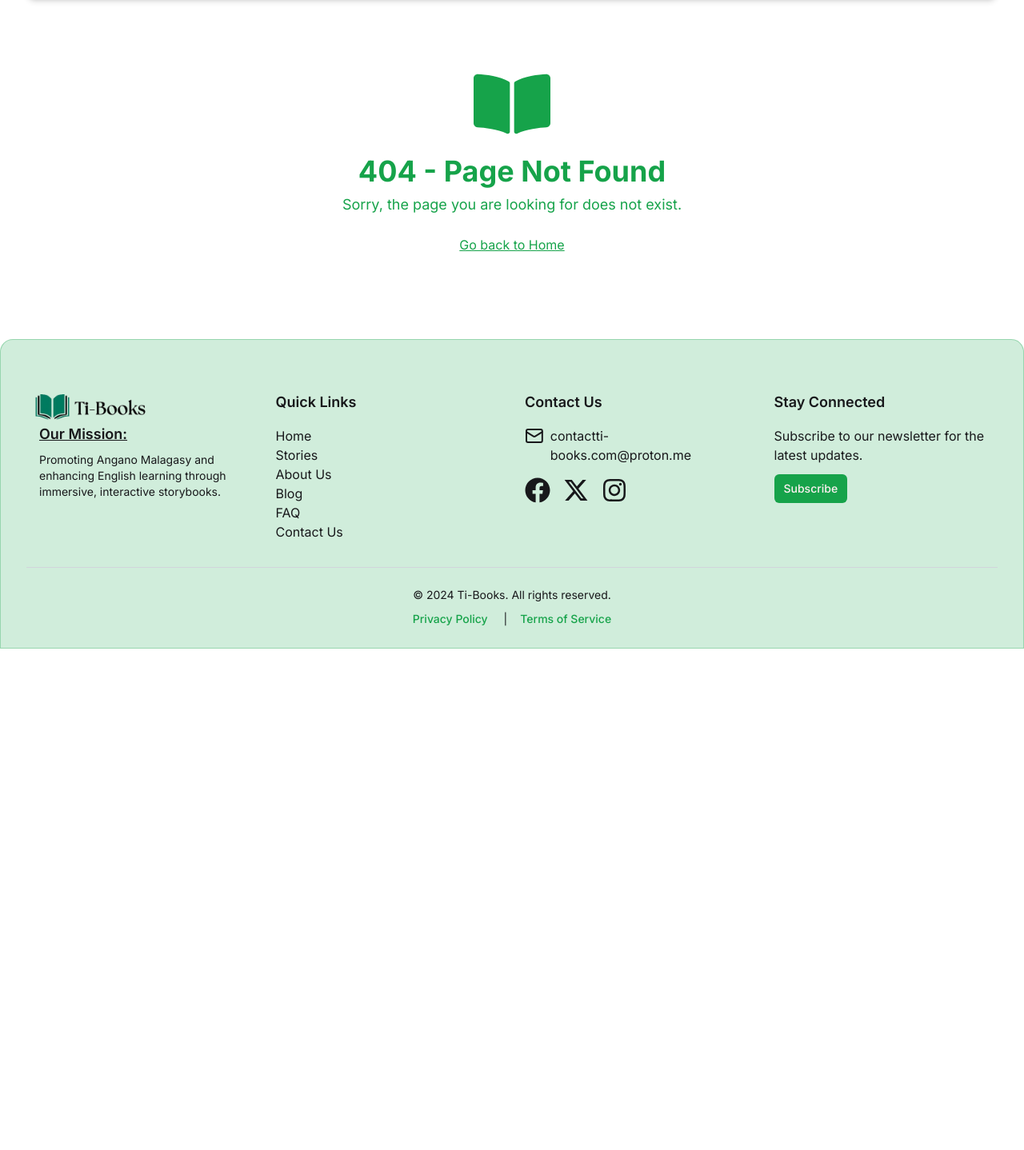
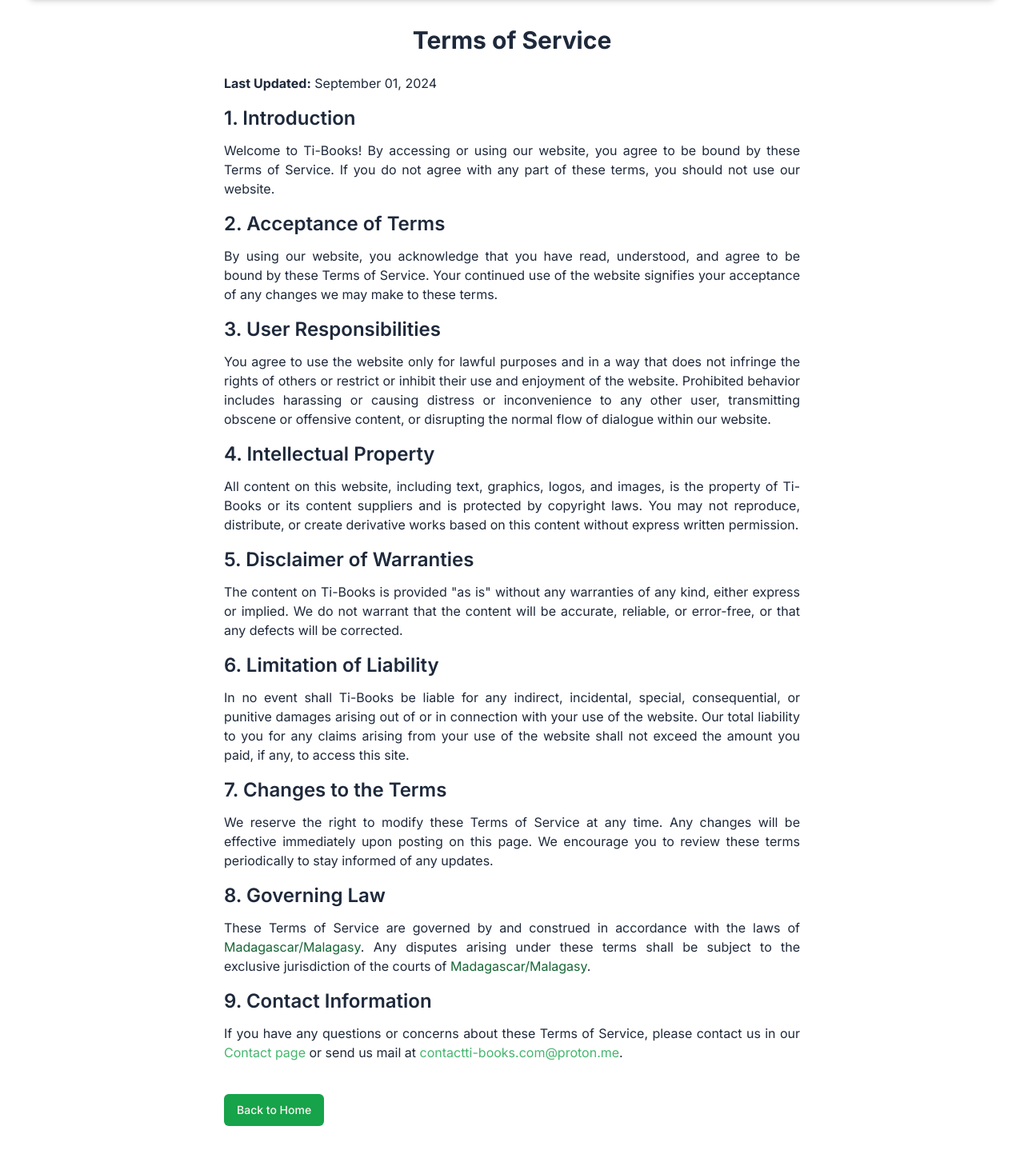
Before and after one commit to Toukoms/ti-books, a Next.js app: page /terms-of-service in a window 1280 px wide. Before the commit this address had no page. Shown: the part 72-1510 px from the top of the page at 80% size. Before the commit the page ends 883 px from the top, so only its background shows below. Built offline with nearby package versions, Linux system fonts and the light colour scheme.

Commit message:
feat: add terms of service.

```diff
--- /dev/null
+++ b/src/app/terms-of-service/page.tsx
@@ -0,0 +1,116 @@
+import { buttonVariants } from "@/components/ui/button";
+import { cn } from "@/lib/utils";
+import Link from "next/link";
+import React from "react";
+
+const TermsOfService: React.FC = () => {
+  return (
+    <div className="container max-w-screen-md p-6 mx-auto text-justify text-slate-800">
+      <h1 className="mb-6 text-3xl font-bold text-center">Terms of Service</h1>
+
+      <p className="mb-4">
+        <strong>Last Updated:</strong> September 01, 2024
+      </p>
+
+      <h2 className="mb-3 text-2xl font-semibold">1. Introduction</h2>
+      <p className="mb-4">
+        Welcome to Ti-Books! By accessing or using our website, you agree to be
+        bound by these Terms of Service. If you do not agree with any part of
+        these terms, you should not use our website.
+      </p>
+
+      <h2 className="mb-3 text-2xl font-semibold">2. Acceptance of Terms</h2>
+      <p className="mb-4">
+        By using our website, you acknowledge that you have read, understood,
+        and agree to be bound by these Terms of Service. Your continued use of
+        the website signifies your acceptance of any changes we may make to
+        these terms.
+      </p>
+
+      <h2 className="mb-3 text-2xl font-semibold">3. User Responsibilities</h2>
+      <p className="mb-4">
+        You agree to use the website only for lawful purposes and in a way that
+        does not infringe the rights of others or restrict or inhibit their use
+        and enjoyment of the website. Prohibited behavior includes harassing or
+        causing distress or inconvenience to any other user, transmitting
+        obscene or offensive content, or disrupting the normal flow of dialogue
+        within our website.
+      </p>
+
+      <h2 className="mb-3 text-2xl font-semibold">4. Intellectual Property</h2>
+      <p className="mb-4">
+        All content on this website, including text, graphics, logos, and
+        images, is the property of Ti-Books or its content suppliers and is
+        protected by copyright laws. You may not reproduce, distribute, or
+        create derivative works based on this content without express written
+        permission.
+      </p>
+
+      <h2 className="mb-3 text-2xl font-semibold">
+        5. Disclaimer of Warranties
+      </h2>
+      <p className="mb-4">
+        The content on Ti-Books is provided &quot;as is&quot; without any
+        warranties of any kind, either express or implied. We do not warrant
+        that the content will be accurate, reliable, or error-free, or that any
+        defects will be corrected.
+      </p>
+
+      <h2 className="mb-3 text-2xl font-semibold">
+        6. Limitation of Liability
+      </h2>
+      <p className="mb-4">
+        In no event shall Ti-Books be liable for any indirect, incidental,
+        special, consequential, or punitive damages arising out of or in
+        connection with your use of the website. Our total liability to you for
+        any claims arising from your use of the website shall not exceed the
+        amount you paid, if any, to access this site.
+      </p>
+
+      <h2 className="mb-3 text-2xl font-semibold">7. Changes to the Terms</h2>
+      <p className="mb-4">
+        We reserve the right to modify these Terms of Service at any time. Any
+        changes will be effective immediately upon posting on this page. We
+        encourage you to review these terms periodically to stay informed of any
+        updates.
+      </p>
+
+      <h2 className="mb-3 text-2xl font-semibold">8. Governing Law</h2>
+      <p className="mb-4">
+        These Terms of Service are governed by and construed in accordance with
+        the laws of <span className="text-green-800">Madagascar/Malagasy</span>. Any disputes arising under these
+        terms shall be subject to the exclusive jurisdiction of the courts of{" "}
+        <span className="text-green-800">Madagascar/Malagasy</span>.
+      </p>
+
+      <h2 className="mb-3 text-2xl font-semibold">9. Contact Information</h2>
+      <p className="mb-4">
+        If you have any questions or concerns about these Terms of Service,
+        please contact us in our{" "}
+        <Link
+          href="/contact"
+          className="text-primary/80 hover:text-primary hover:underline"
+        >
+          Contact page{" "}
+        </Link>
+        or send us mail at{" "}
+        <Link
+          href="mailto:contactti-books.com@proton.me"
+          className="text-primary/80 hover:text-primary hover:underline"
+        >
+          contactti-books.com@proton.me
+        </Link>
+        .
+      </p>
+
+      <Link
+        href="/"
+        className={cn(buttonVariants({ variant: "default" }), "mt-6")}
+      >
+        Back to Home
+      </Link>
+    </div>
+  );
+};
+
+export default TermsOfService;
```
